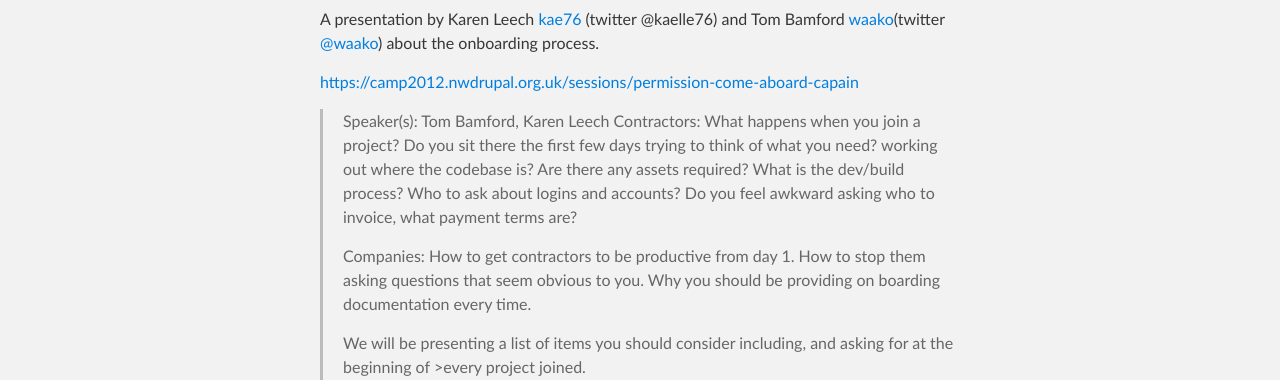
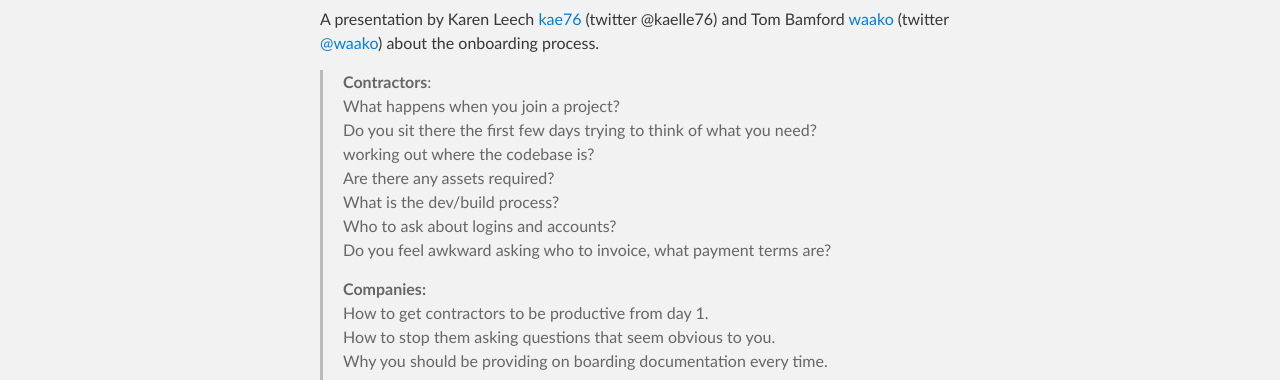
Before and after one commit to kae76/onboardingprocess_presentation, a plain HTML site: page index.html in a window 1280 px wide. Shown: the part 420-800 px from the top of the page. Drawn offline with Linux system fonts and the light colour scheme.

Commit message:
line breaks and that

```diff
--- a/index.html
+++ b/index.html
@@ -36,25 +36,21 @@
       <section id="main_content" class="inner">
         <H2>Presentation details</H2>
 
-<p>A presentation by Karen Leech <a href="https://github.com/kae76" class="user-mention">kae76</a> (twitter @kaelle76) and Tom Bamford <a href="https://github.com/waako" class="user-mention">waako</a>(twitter <a href="https://github.com/waako" class="user-mention">@waako</a>) about the onboarding process. </p>
-
-<p><a href="https://camp2012.nwdrupal.org.uk/sessions/permission-come-aboard-capain">https://camp2012.nwdrupal.org.uk/sessions/permission-come-aboard-capain</a></p>
+<p>A presentation by Karen Leech <a href="https://github.com/kae76" class="user-mention">kae76</a> (twitter @kaelle76) and Tom Bamford <a href="https://github.com/waako" class="user-mention">waako</a> (twitter <a href="https://github.com/waako" class="user-mention">@waako</a>) about the onboarding process. </p>
 
 <blockquote>
-<p>Speaker(s):
-Tom Bamford, Karen Leech
-Contractors:
-What happens when you join a project?
-Do you sit there the first few days trying to think of what you need?
-working out where the codebase is?
-Are there any assets required?
-What is the dev/build process?
-Who to ask about logins and accounts?
+<p><strong>Contractors</strong>:<br>
+What happens when you join a project?<br>
+Do you sit there the first few days trying to think of what you need?<br>
+working out where the codebase is?<br>
+Are there any assets required?<br>
+What is the dev/build process?<br>
+Who to ask about logins and accounts?<br>
 Do you feel awkward asking who to invoice, what payment terms are?</p>
 
-<p>Companies:
-How to get contractors to be productive from day 1.
-How to stop them asking questions that seem obvious to you.
+<p><strong>Companies:</strong><br>
+How to get contractors to be productive from day 1.<br>
+How to stop them asking questions that seem obvious to you.<br>
 Why you should be providing on boarding documentation every time.</p>
 
 <p>We will be presenting a list of items you should consider including, and asking for at the beginning of &gt;every project joined.</p>
@@ -62,7 +58,10 @@ Why you should be providing on boarding documentation every time.</p>
 <p>Time allowing, we can discuss any other requirements and touch on documenting Drupal projects for a rapid &gt;beginning.</p>
 </blockquote>
 
-<h3>This presentation is build on reveal.js</h3>
+<p><a href="http://camp2012.nwdrupal.org.uk/sessions/permission-come-aboard-capain">Session details page: http://camp2012.nwdrupal.org.uk/sessions/permission-come-aboard-capain</a><br>
+Any comments about this presentation, please leave feedback on DrupalCampNW page</p>
+
+<h4>This presentation is build on reveal.js</h4>
 
 <p>A framework for easily creating beautiful presentations using HTML. <a href="http://lab.hakim.se/reveal-js/">Check out the live demo</a>. </p>
       </section>
```
